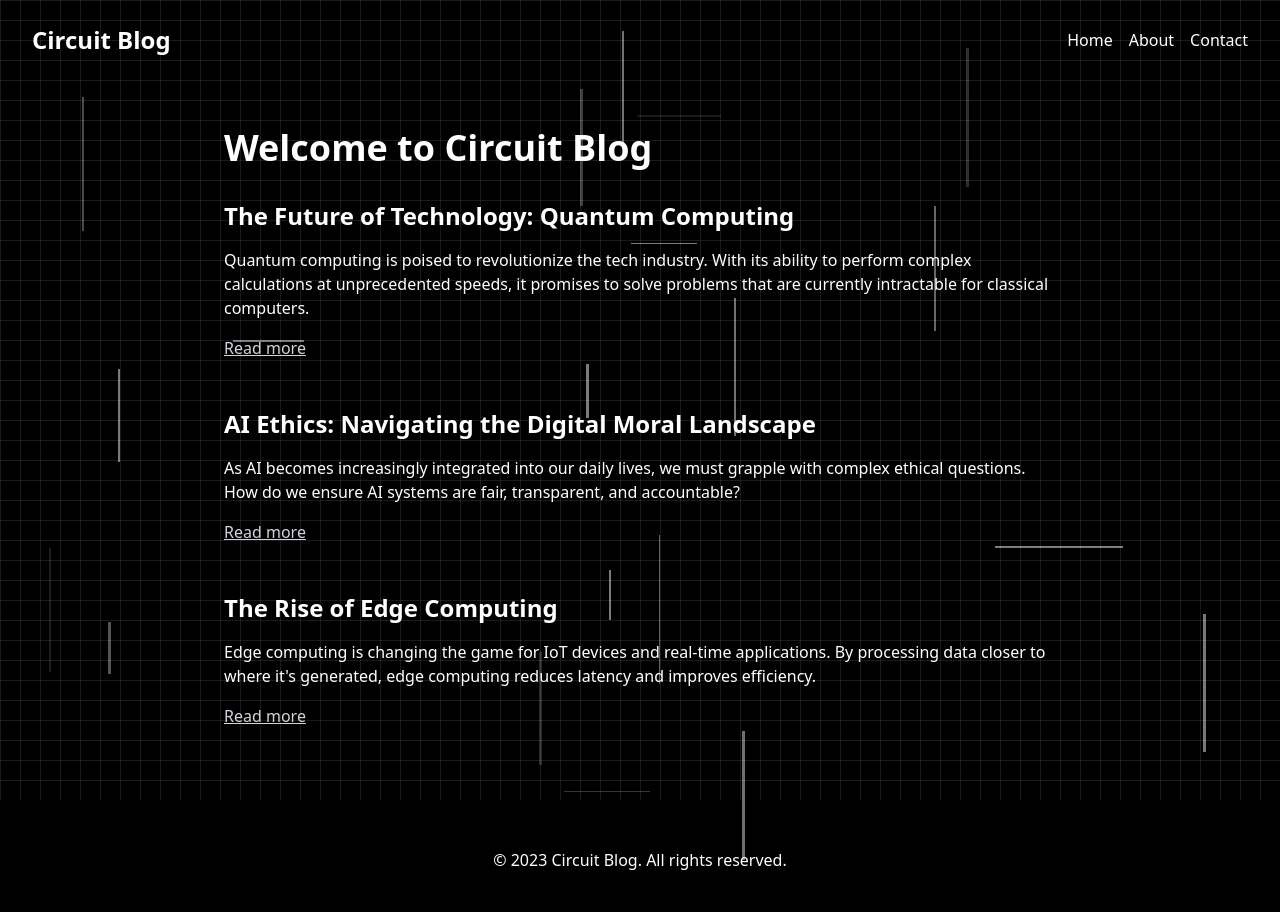
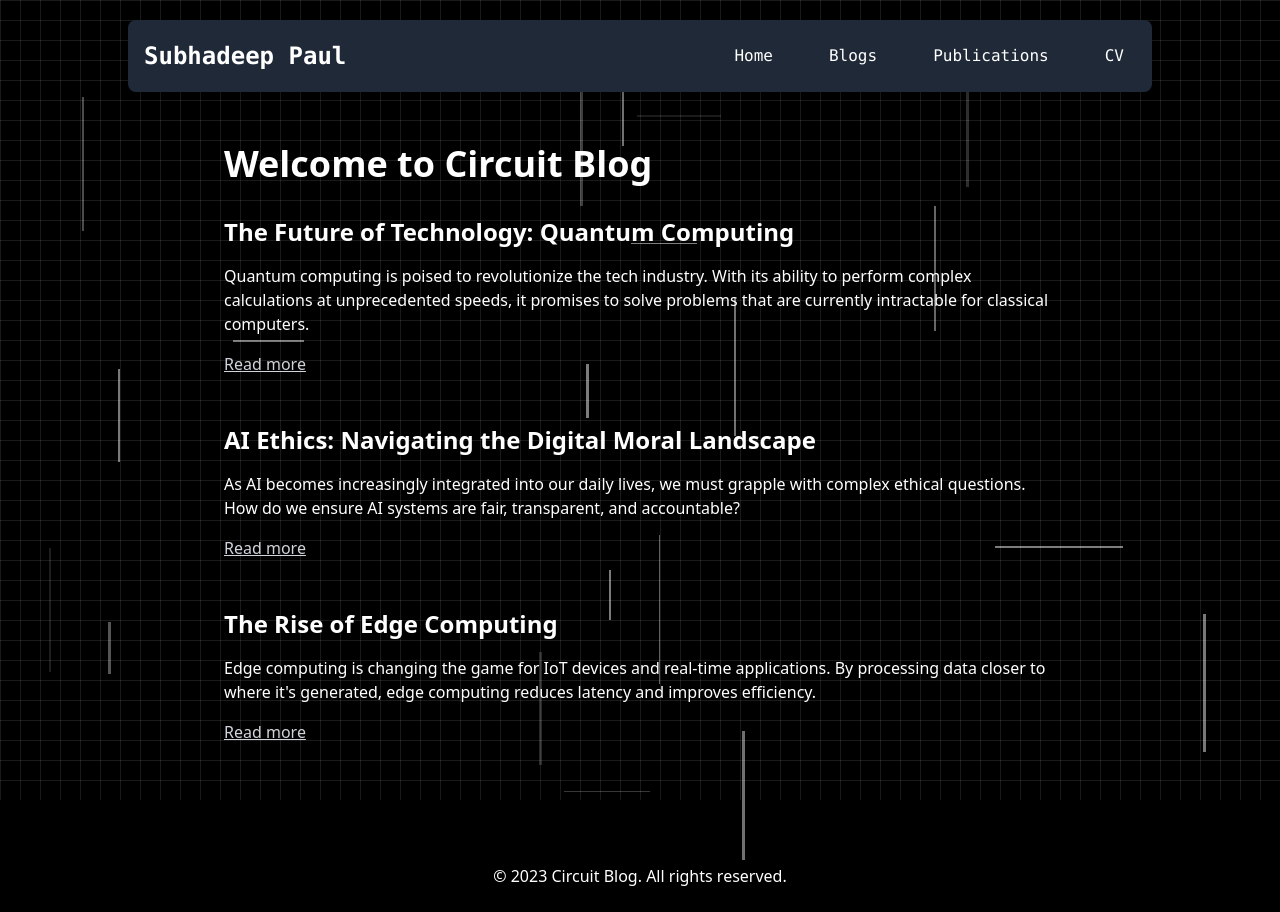
Before and after one commit to Subhadeep-Paul5/Rough-work-, a plain HTML site: page index.html in a window 1280 px wide. Drawn offline with nearby package versions, Linux system fonts and the light colour scheme.

Commit message:
Update index.html

```diff
--- a/index.html
+++ b/index.html
@@ -30,18 +30,43 @@
     <div class="circuit-container fixed inset-0"></div>
 
     <div class="relative z-10">
-        <header class="py-6 px-4 sm:px-6 lg:px-8">
-            <nav class="flex justify-between items-center">
-                <a href="#" class="text-2xl font-bold">Circuit Blog</a>
-                <ul class="flex space-x-4">
-                    <li><a href="#" class="hover:text-gray-300">Home</a></li>
-                    <li><a href="#" class="hover:text-gray-300">About</a></li>
-                    <li><a href="#" class="hover:text-gray-300">Contact</a></li>
-                </ul>
-            </nav>
-        </header>
+        <nav class="fixed top-5 left-1/2 w-11/12 max-w-5xl transform -translate-x-1/2 bg-gray-800 rounded-lg shadow-lg z-50">
+            <div class="container mx-auto px-4">
+                <div class="flex items-center justify-between py-4">
+                    <!-- Logo and Title Container -->
+                    <div class="flex items-center">
+                        <a href="#" class="text-2xl font-mono font-bold text-white">Subhadeep Paul</a>
+                    </div>
 
-        <main class="max-w-4xl mx-auto px-4 sm:px-6 lg:px-8 py-12">
+                    <!-- Mobile menu button -->
+                    <div class="lg:hidden">
+                        <button id="nav-toggle" class="text-white focus:outline-none">
+                            <svg class="w-6 h-6" fill="none" stroke="currentColor" viewBox="0 0 24 24" xmlns="http://www.w3.org/2000/svg">
+                                <path stroke-linecap="round" stroke-linejoin="round" stroke-width="2" d="M4 6h16M4 12h16M4 18h16"></path>
+                            </svg>
+                        </button>
+                    </div>
+
+                    <!-- Nav Links -->
+                    <div class="hidden lg:flex space-x-8">
+                        <a href="index.html" class="text-white font-mono hover:bg-gray-700 px-3 py-2 rounded-md transition duration-300">Home</a>
+                        <a href="Blogs.html" class="text-white font-mono hover:bg-gray-700 px-3 py-2 rounded-md transition duration-300">Blogs</a>
+                        <a href="Publications.html" class="text-white font-mono hover:bg-gray-700 px-3 py-2 rounded-md transition duration-300">Publications</a>
+                        <a href="" class="text-white font-mono hover:bg-gray-700 px-3 py-2 rounded-md transition duration-300 w-full block">CV</a>
+                    </div>
+                </div>
+
+                <!-- Mobile Menu -->
+                <div id="mobile-menu" class="lg:hidden hidden py-4 rounded-b-lg">
+                    <a href="index.html" class="block py-2 text-white hover:bg-gray-700 px-3 rounded-md transition duration-300">Home</a>
+                    <a href="Blogs.html" class="block py-2 text-white hover:bg-gray-700 px-3 rounded-md transition duration-300">Blogs</a>
+                    <a href="Publications.html" class="block py-2 text-white hover:bg-gray-700 px-3 rounded-md transition duration-300">Publications</a>
+                    <a href="" class="text-white font-mono hover:bg-gray-700 px-3 py-2 rounded-md transition duration-300 w-full block">CV</a>
+                </div>
+            </div>
+        </nav>
+
+        <main class="max-w-4xl mx-auto px-4 sm:px-6 lg:px-8 py-12 mt-24">
             <h1 class="text-4xl font-bold mb-8">Welcome to Circuit Blog</h1>
 
             <article class="mb-12">
@@ -93,6 +118,11 @@
             const lines = document.querySelectorAll('.circuit-line');
             lines[Math.floor(Math.random() * lines.length)].style.opacity = 1;
         }, 200);
+
+        // Mobile menu toggle
+        document.getElementById('nav-toggle').addEventListener('click', function() {
+            document.getElementById('mobile-menu').classList.toggle('hidden');
+        });
     </script>
 </body>
 </html>
```
